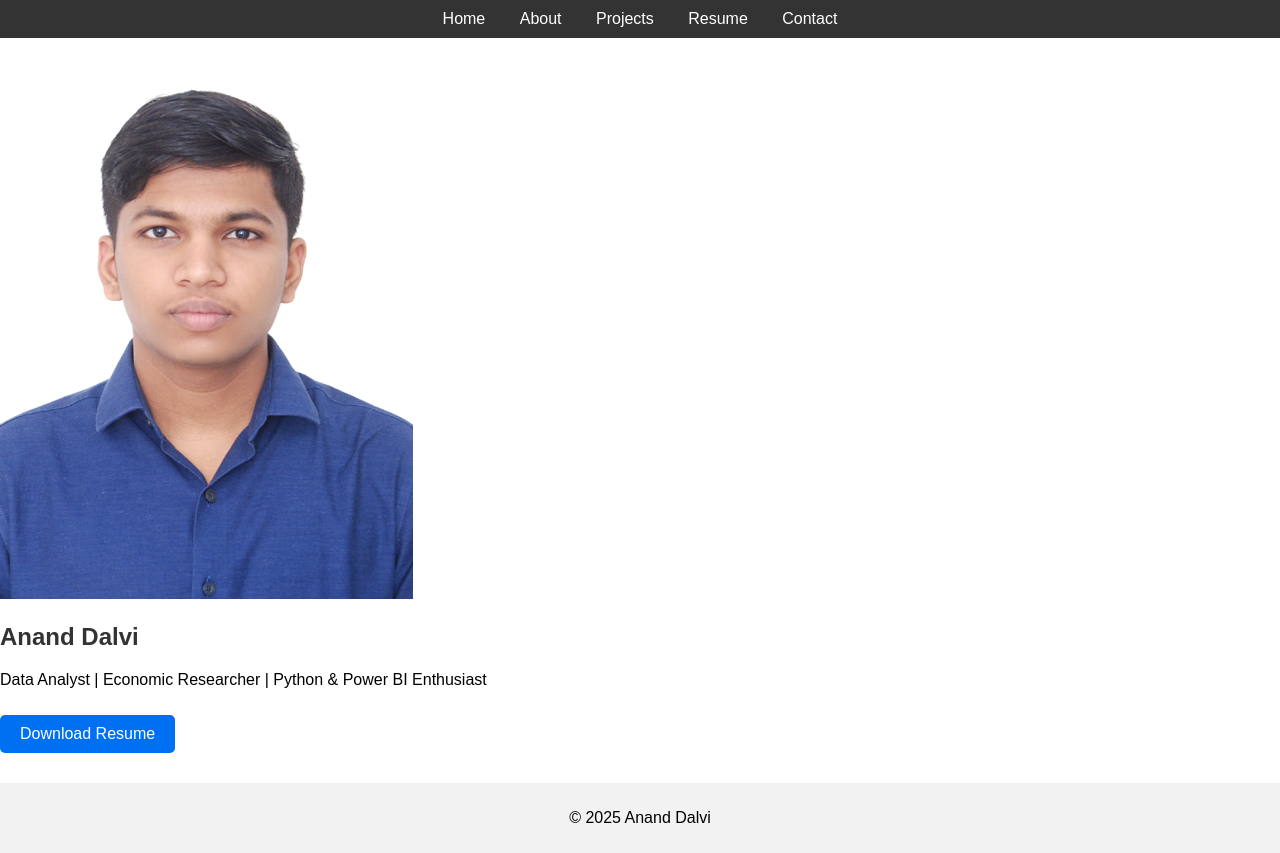
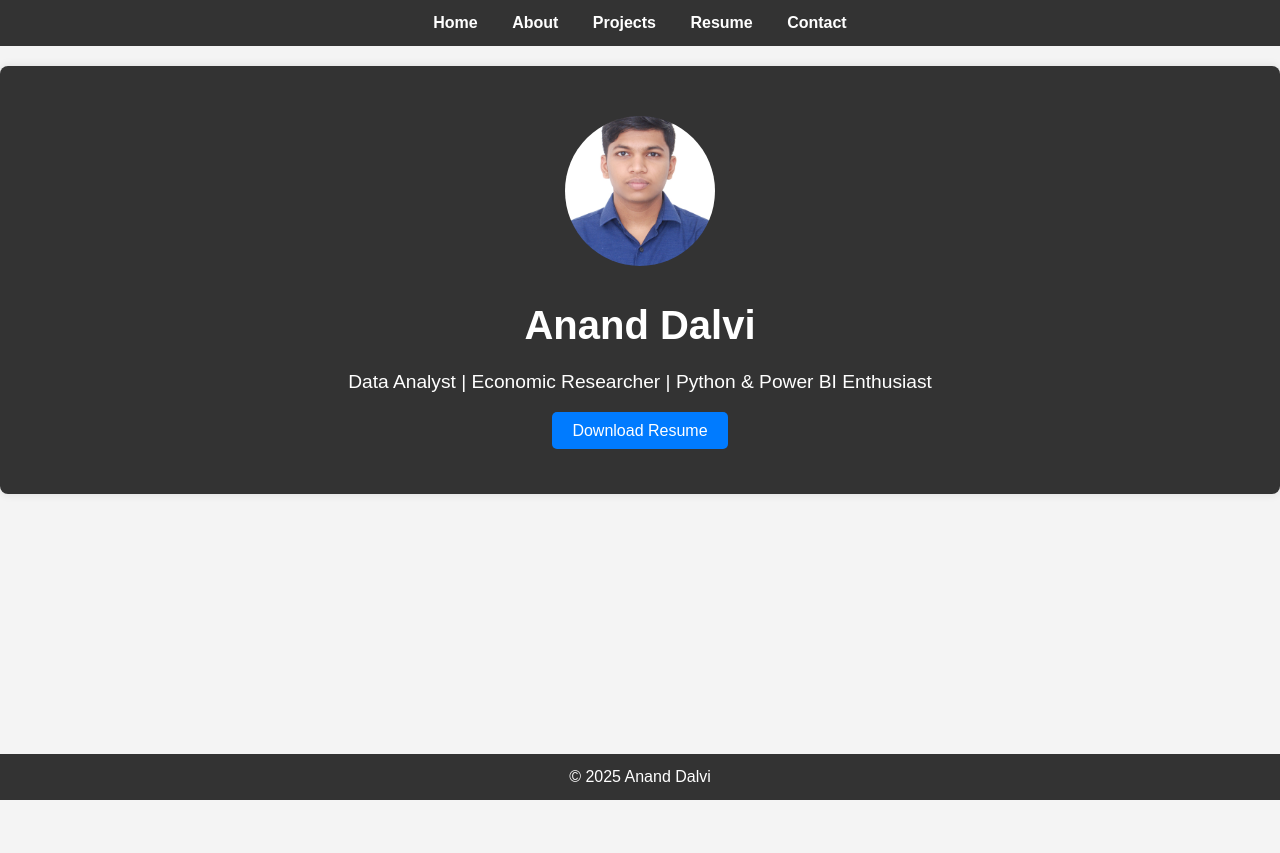
Before and after one commit to anandd31/portfolio, a plain HTML site: page index.html in a window 1280 px wide. After the commit the page ends 800 px from the top, so only its background shows below. Drawn offline with Linux system fonts and the light colour scheme; files whose address does not match are found by name.

Commit message:
Update style.css

```diff
--- a/assets/css/style.css
+++ b/assets/css/style.css
@@ -1,69 +1,95 @@
-body {
-  font-family: Arial, sans-serif;
+/* Reset some default styles */
+* {
     margin: 0;
     padding: 0;
+    box-sizing: border-box;
 }
 
+/* Body and general styles */
+body {
+    font-family: 'Arial', sans-serif;
+    line-height: 1.6;
+    color: #333;
+    background-color: #f4f4f4;
+}
+
+/* Header and navigation */
 header {
     background-color: #333;
-  color: #fff;
+    color: white;
     padding: 10px 0;
     text-align: center;
 }
 
 nav a {
-  color: #fff;
+    color: white;
     margin: 0 15px;
     text-decoration: none;
+    font-weight: bold;
 }
 
 nav a:hover {
     text-decoration: underline;
 }
 
-main {
-  padding: 20px;
+/* Hero section */
+.hero {
+    background-color: #333;
+    color: white;
+    padding: 50px 0;
     text-align: center;
 }
 
-.profile-pic {
+.hero img {
+    border-radius: 50%;
     width: 150px;
-  border-radius: 50%;
-  margin-top: 20px;
+    height: 150px;
+    object-fit: cover;
+    margin-bottom: 20px;
 }
 
-/* Button for download */
-.btn {
-    display: inline-block;
+.hero h1 {
+    font-size: 2.5em;
+    margin-bottom: 10px;
+}
+
+.hero p {
+    font-size: 1.2em;
+    margin-bottom: 20px;
+}
+
+.hero .btn {
+    background-color: #007bff;
+    color: white;
     padding: 10px 20px;
-    background-color: #0070f3;
-    color: white;
     text-decoration: none;
     border-radius: 5px;
-    margin-top: 10px;
 }
 
-.btn:hover {
-    background-color: #005bb5;
+.hero .btn:hover {
+    background-color: #0056b3;
+}
+
+/* Footer */
+footer {
+    background-color: #333;
+    color: white;
+    text-align: center;
+    padding: 10px 0;
+    position: fixed;
+    width: 100%;
+    bottom: 0;
 }
 
 /* Sections */
 section {
-    margin: 30px 0;
+    padding: 20px;
+    margin: 20px 0;
+    background-color: white;
+    border-radius: 8px;
+    box-shadow: 0 0 10px rgba(0, 0, 0, 0.1);
 }
 
-h1, h2 {
-    color: #333;
-}
-
-ul {
-    list-style-type: disc;
-    margin-left: 20px;
-}
-
-
-footer {
-  background-color: #f2f2f2;
-  padding: 10px 0;
-  text-align: center;
-}
+h2 {
+    font-size:
+::contentReference[oaicite:0]{index=0}
```
Lines whose indentation alone changed are shown as unchanged.
